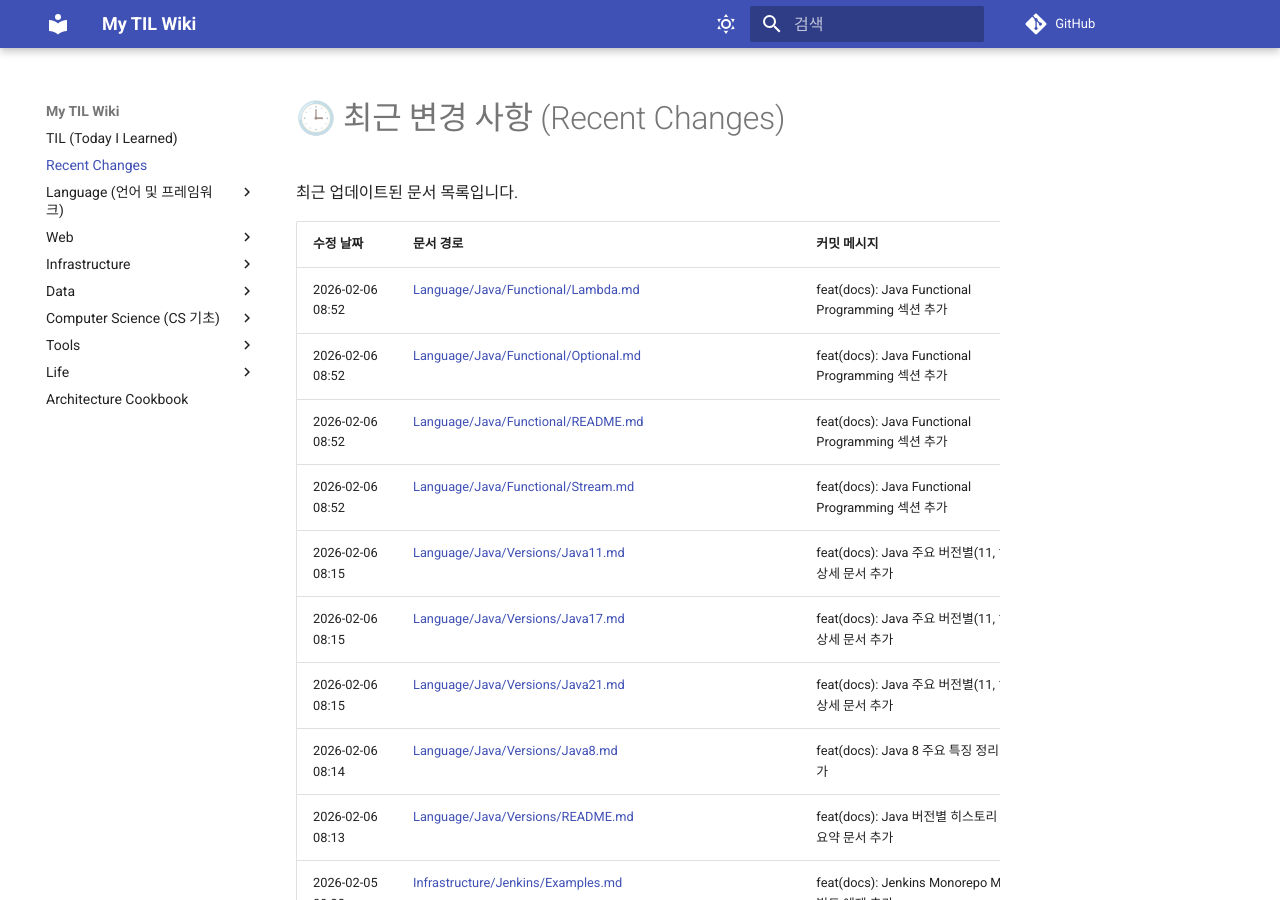
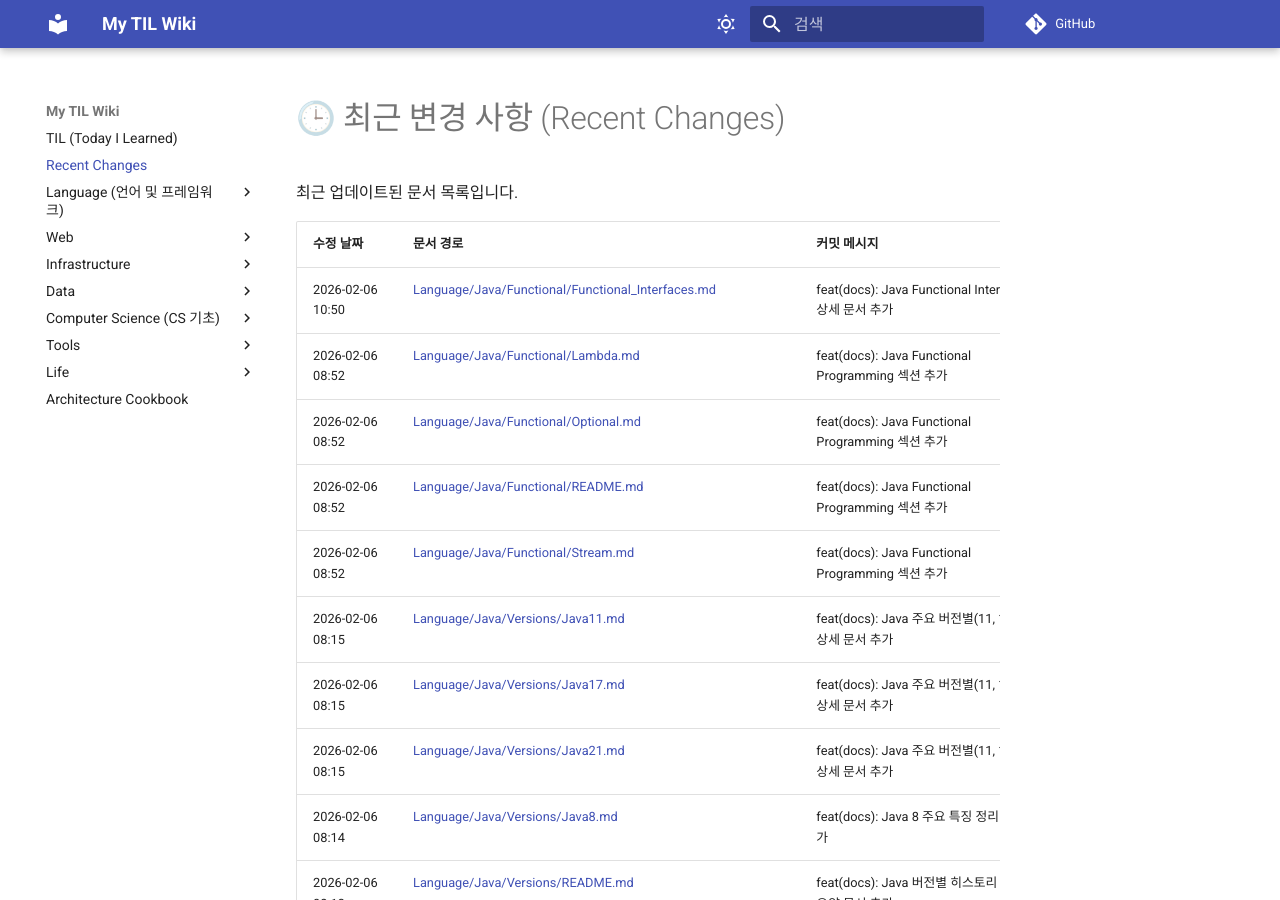
Before and after one commit to DevDooly/TIL, an MkDocs documentation site: the page built from docs/Recent_Changes.md, in a window 1280 px wide and 900 px high. Built offline with MkDocs 1.6.1 and Material for MkDocs 9.7.7, drawn with Linux system fonts in a browser that asks for light colours; comment, search, counter and statistics services are not loaded; some of the changed text lies outside the part shown.

```diff
--- a/docs/Recent_Changes.md
+++ b/docs/Recent_Changes.md
@@ -4,6 +4,7 @@
 
 | 수정 날짜 | 문서 경로 | 커밋 메시지 |
 | :--- | :--- | :--- |
+| 2026-02-06 10:50 | [Language/Java/Functional/Functional_Interfaces.md](Language/Java/Functional/Functional_Interfaces.md) | feat(docs): Java Functional Interfaces 상세 문서 추가 |
 | 2026-02-06 08:52 | [Language/Java/Functional/Lambda.md](Language/Java/Functional/Lambda.md) | feat(docs): Java Functional Programming 섹션 추가 |
 | 2026-02-06 08:52 | [Language/Java/Functional/Optional.md](Language/Java/Functional/Optional.md) | feat(docs): Java Functional Programming 섹션 추가 |
 | 2026-02-06 08:52 | [Language/Java/Functional/README.md](Language/Java/Functional/README.md) | feat(docs): Java Functional Programming 섹션 추가 |
```
Also changed, not shown: other parts of docs/Recent_Changes.md (+0 -1 lines), README.md (+1 -1 lines).
